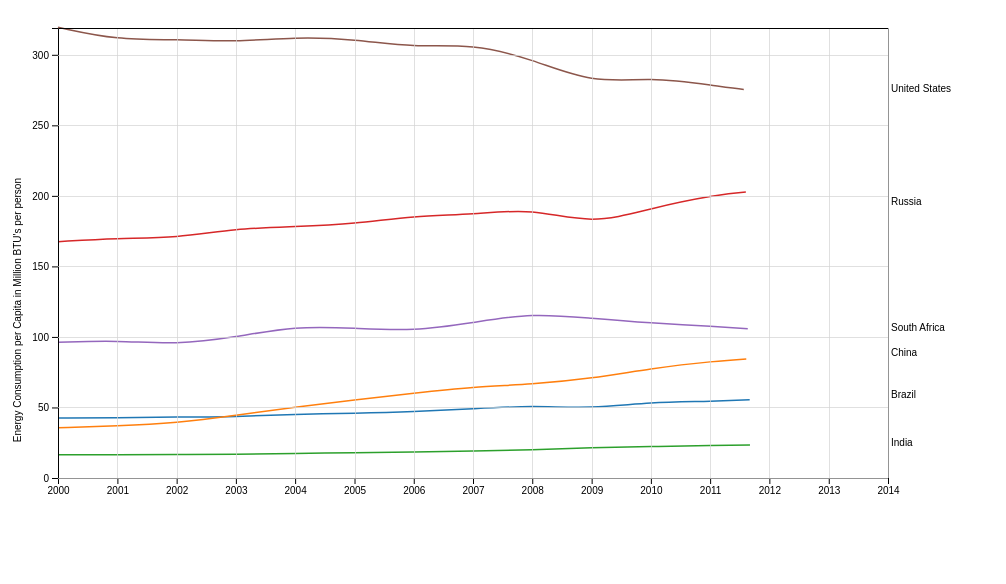
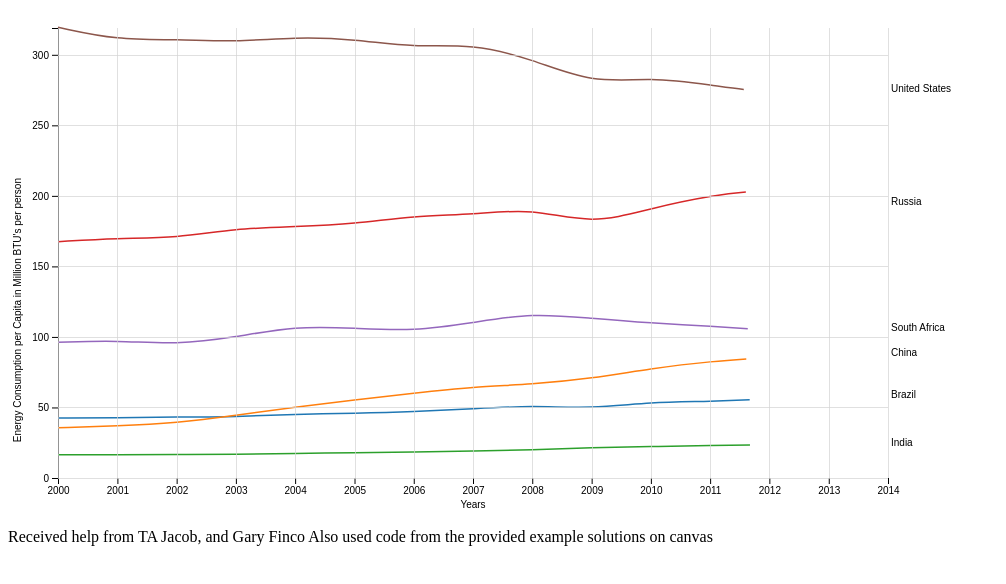
Before and after one commit to edchwong/Data-Programming-for-Visualization-, a plain HTML site: page HW4/CSE163HW4.html in a window 1280 px wide. Shown: the whole page, without its empty margins (0-1006 px from the left). Drawn offline with nearby package versions, Linux system fonts and the light colour scheme.

Commit message:
small edits

```diff
--- a/HW4/CSE163HW4.css
+++ b/HW4/CSE163HW4.css
@@ -15,5 +15,5 @@
 }
 
 .grid path {
-  stroke-width: 1;
+  stroke-width: 0;
 }
--- a/HW4/CSE163HW4.html
+++ b/HW4/CSE163HW4.html
@@ -11,5 +11,14 @@
         <svg width="960" height="500"></svg>
         <script type="text/javascript" src="CSE163HW4.js"></script>
 
+    <p>
+        Received help from TA Jacob, and Gary Finco
+        Also used code from the provided example solutions on canvas
+    </p>
+
     </body>
+
+
+
+
 </html>
--- a/HW4/CSE163HW4.js
+++ b/HW4/CSE163HW4.js
@@ -84,9 +84,15 @@ d3.csv("BRICSdata.csv", type, function(data) {
     // X Axis labels
     g.append("g")
     .attr("class", "axis axis--x")
+    .call(d3.axisBottom(x))
     .attr("transform", "translate(0," + height + ")") //moves it to the bottom of the svg
     .attr("dx", "-.8em")
-    .call(d3.axisBottom(x));
+    .append("text")
+    .attr("fill", "#000")
+    .text("Years")
+    .attr("x", width/2)
+    .attr("y", 30)
+    ;
 
     // Y Axis labels
     g.append("g")
```
